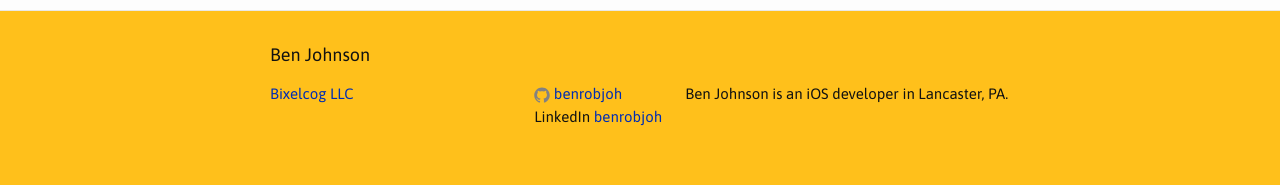
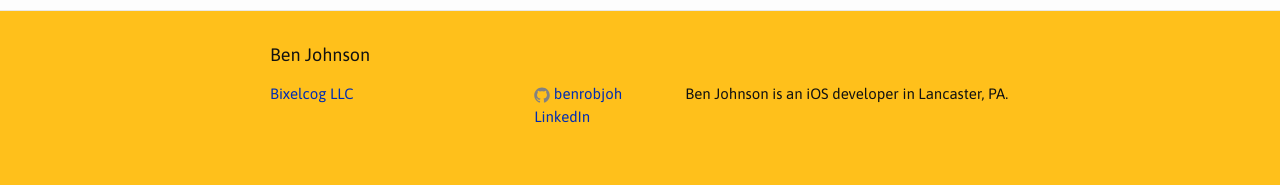
Before and after one commit to benrobjoh/benrobjoh.github.io, a Jekyll site: the page built from index.md, in a window 1280 px wide. Shown: the part 936-1121 px from the top of the page. Built offline with Jekyll 4.4.1, drawn with Linux system fonts in a browser that asks for light colours.

Commit message:
Change link text for LinkedIn

```diff
--- a/_includes/footer.html
+++ b/_includes/footer.html
@@ -44,9 +44,8 @@
 
           {% if site.linkedin_username %}
           <li>
-            LinkedIn
             <a href="https://linkedin.com/in/{{ site.linkedin_username }}">
-              <span class="username">{{ site.linkedin_username }}</span>
+              <span class="username">LinkedIn</span>
             </a>
           </li>
           {% endif %}
```
